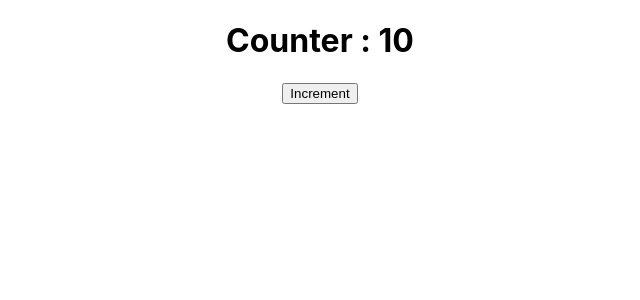
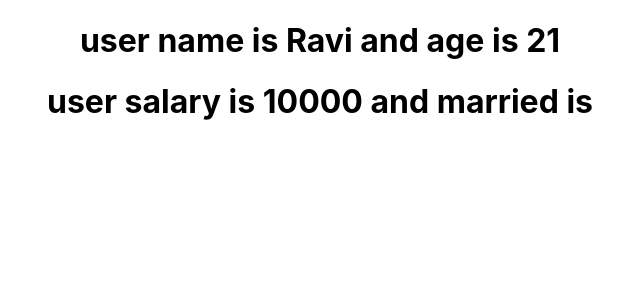
Before and after one commit to CodeCraftersGPT/tileskart3, a React (Create React App) app: page / in a window 1280 px wide. Shown: the top 300 px of the page, without its empty margins (320-960 px from the left). Built offline with nearby package versions, Linux system fonts and the light colour scheme.

Commit message:
10-useState-Object

```diff
--- a/src/App.js
+++ b/src/App.js
@@ -3,6 +3,7 @@ import './App.css';
 import Greet from './Components/Greet';
 import GreetClass from './Components/GreetClass';
 import Counter from './Components/Counter';
+import User from './Components/useStateObject';
 
 const employee ={
   name:"John",
@@ -20,7 +21,8 @@ const employee ={
 function App() {
   return (
     <div className="App">
-      <Counter/>
+      <User/>
+      {/* <Counter/> */}
      {/* <Greet firstName="Mahesh" lastName="Kumar" data={employee}/>
      <Greet firstName="Senthil" lastName="Kumar"  data={employee}/>
      <Greet firstName="Pramod" lastName="Kumar" data={employee}/>
--- /dev/null
+++ b/src/Components/useStateObject.js
@@ -0,0 +1,17 @@
+import { useState } from "react";
+
+
+function User(){
+
+    const empployee = {name:"Ravi",age:21,salary:10000,married:true}
+    let [user,setUser] = useState(empployee);
+
+    return (
+        <>
+            <h1>user name is {user.name} and age is {user.age} </h1>
+            <h1>user salary is {user.salary} and married is {user.married} </h1>
+        </>
+    )
+}
+
+export default User;
```
